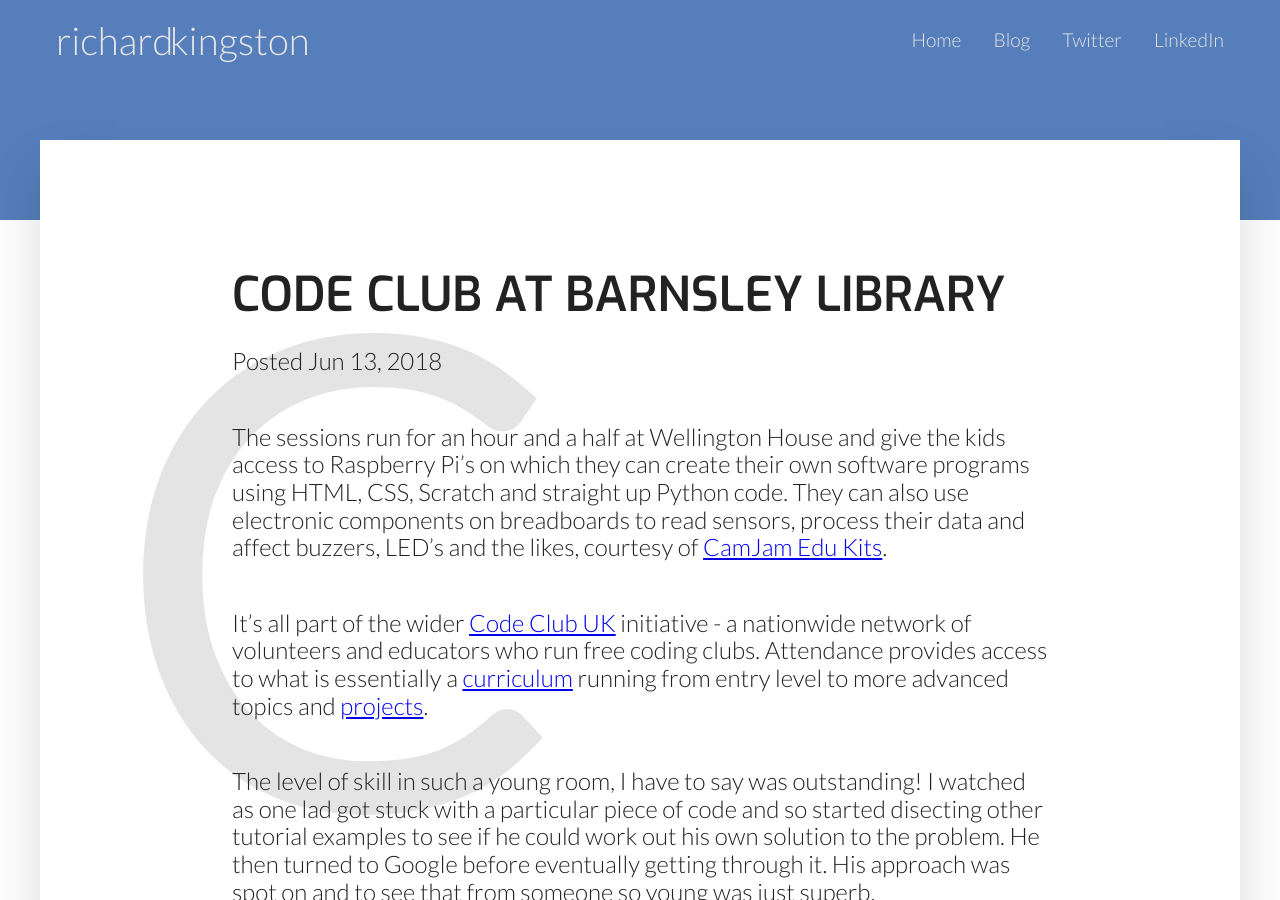
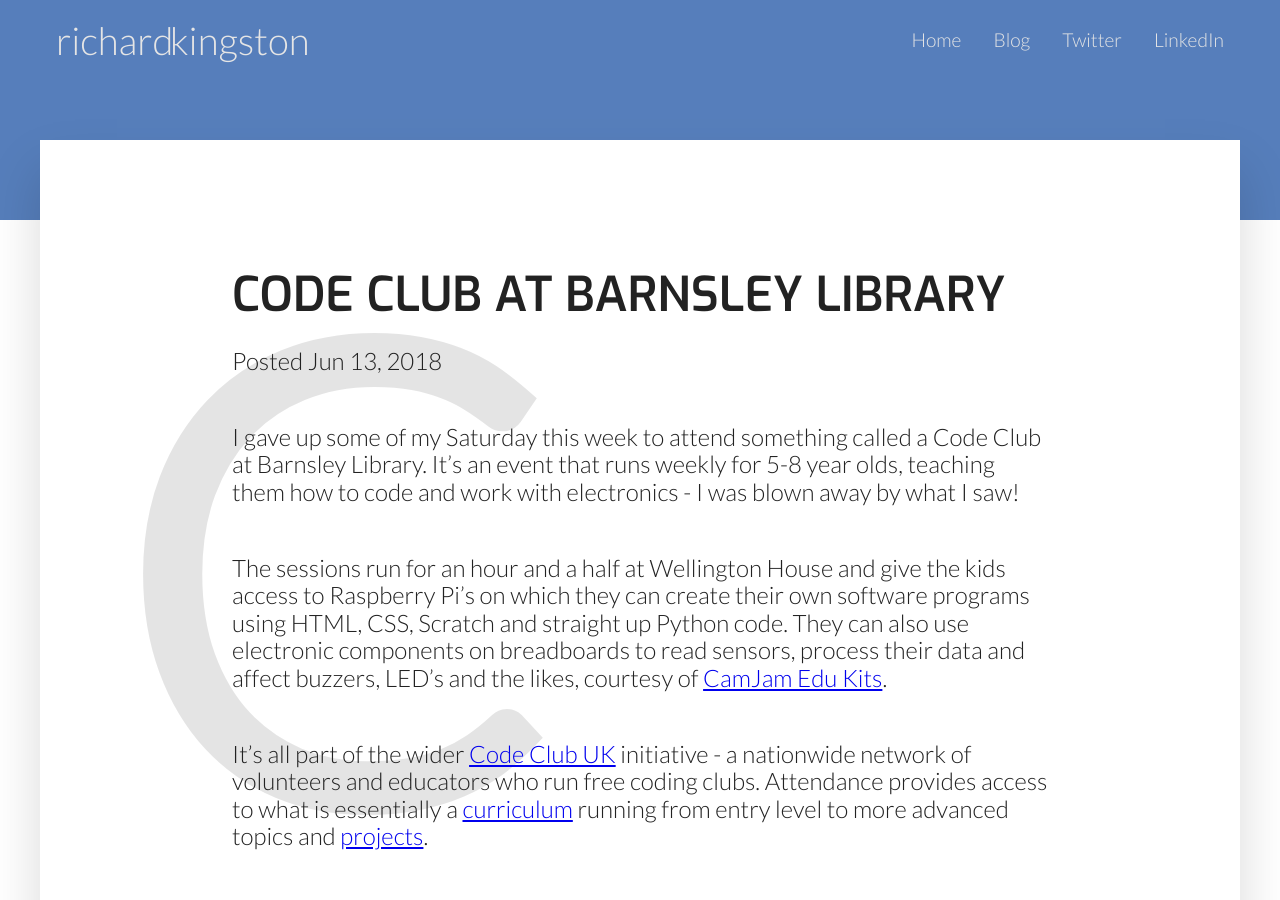
Before and after one commit to kingstonrichard/kingstonrichard.uk, a Jekyll site: the page built from _posts/2018-06-13-code-club-at-barnsley-library.markdown, in a window 1280 px wide and 900 px high. Built offline with Jekyll 4.4.1, drawn with Linux system fonts in a browser that asks for light colours; nearby versions of some CDN libraries; some of the changed lines change nothing that is shown.

Commit message:
Tidied up meta template

```diff
--- a/_posts/2018-06-13-code-club-at-barnsley-library.markdown
+++ b/_posts/2018-06-13-code-club-at-barnsley-library.markdown
@@ -1,13 +1,12 @@
 ---
 layout: post
 title:  "Code Club at Barnsley Library"
-date:   2018-06-13
 categories: #DigitalBarnsley #BarnsleyMakers #CodeClub
-intro: I gave up some of my Saturday this week to attend something called a Code Club.
 redirect_from:
   - /20180613
+---
+I gave up some of my Saturday this week to attend something called a Code Club.
 
----
 I gave up some of my Saturday this week to attend something called a Code Club at Barnsley Library. It's an event that runs weekly for 5-8 year olds, teaching them how to code and work with electronics - I was blown away by what I saw!
 
 The sessions run for an hour and a half at Wellington House and give the kids access to Raspberry Pi's on which they can create their own software programs using HTML, CSS, Scratch and straight up Python code. They can also use electronic components on breadboards to read sensors, process their data and affect buzzers, LED's and the likes, courtesy of [CamJam Edu Kits](http://camjam.me/?page_id=618).
```
